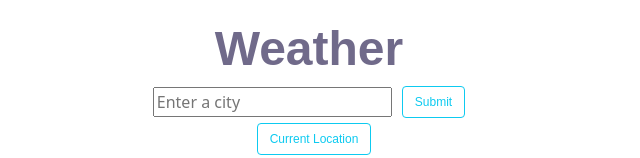
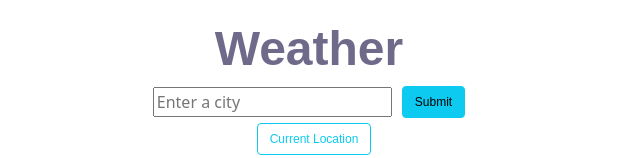
Before and after one commit to madzsea/weather-react, a React (Create React App) app: page / in a window 1280 px wide. Shown: the top 158 px of the page, without its empty margins (331-971 px from the left). Built offline with nearby package versions, Linux system fonts and the light colour scheme.

Commit message:
Update App.js
Updated submit button CSS

```diff
--- a/src/App.js
+++ b/src/App.js
@@ -10,7 +10,7 @@ export default function App() {
         <h1>Weather</h1>
         <form id="city-search">
           <input type="text" placeholder="Enter a city" id="city-info" />
-          <button type="button" className="btn btn-outline-info">
+          <button type="button" className="btn btn-info">
             Submit
           </button>
           <br />
```
